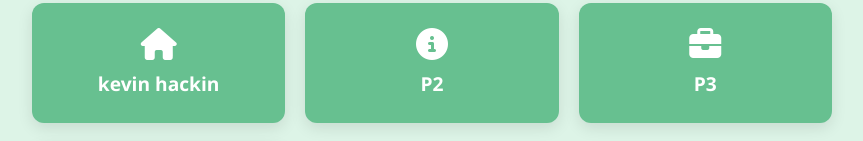
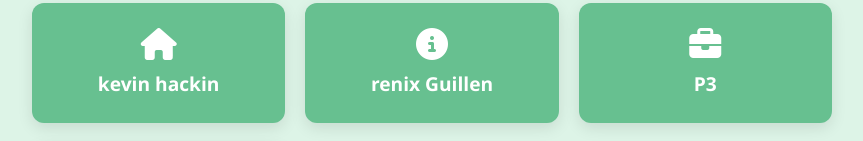
Before and after one commit to jena2t/Grupo2, a plain HTML site: page index.html in a window 1280 px wide. Shown: the part 253-394 px from the top of the page, without its empty margins (208-1071 px from the left). Drawn offline with Linux system fonts and the light colour scheme.

Commit message:
Actualizar index.html

```diff
--- a/index.html
+++ b/index.html
@@ -109,9 +109,9 @@
                 <span>kevin hackin </span>
             </a>
 
-            <a href="#" class="btn">
+            <a href="renix Guillen.html" class="btn">
                 <i class="fas fa-info-circle"></i>
-                <span>P2</span>
+                <span>renix Guillen</span>
             </a>
 
             <a href="#" class="btn">
```
